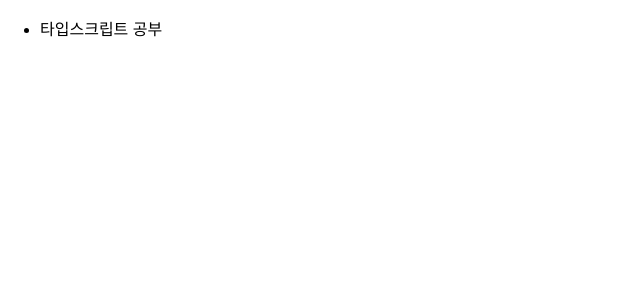
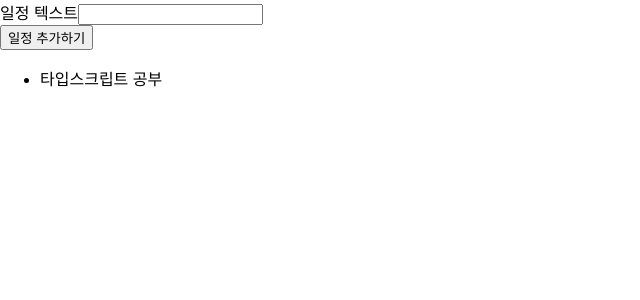
Before and after one commit to SonMinSeock/udemy-typescript, a React (Create React App) app in the folder section14/react-ts-project/: page / in a window 1280 px wide. Shown: the top 300 px of the page, without its empty margins (0-640 px from the left). Built offline with nearby package versions, Linux system fonts and the light colour scheme.

Commit message:
"ref"로 사용자 입력 받기

```diff
--- a/section14/react-ts-project/src/App.tsx
+++ b/section14/react-ts-project/src/App.tsx
@@ -1,10 +1,12 @@
 import React from "react";
 import TodoList from "./components/TodoList";
+import NewTodo from "./components/NewTodo";
 
 const App: React.FC = () => {
   const todos = [{ id: "t1", text: "타입스크립트 공부" }];
   return (
     <div className="App">
+      <NewTodo />
       <TodoList items={todos} />
     </div>
   );
--- /dev/null
+++ b/section14/react-ts-project/src/components/NewTodo.tsx
@@ -0,0 +1,22 @@
+import React, { useRef } from "react";
+
+const NewTodo: React.FC = () => {
+  const textInputRef = useRef<HTMLInputElement>(null);
+
+  const todoSubmitHandler = (event: React.FormEvent) => {
+    event.preventDefault();
+    const enteredText = textInputRef.current?.value;
+    console.log(enteredText);
+  };
+  return (
+    <form onSubmit={todoSubmitHandler}>
+      <div>
+        <label htmlFor="todo-text">일정 텍스트</label>
+        <input type="text" id="todo-text" ref={textInputRef} />
+      </div>
+      <button>일정 추가하기</button>
+    </form>
+  );
+};
+
+export default NewTodo;
```
